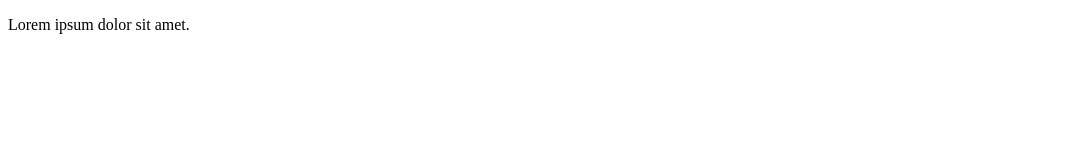
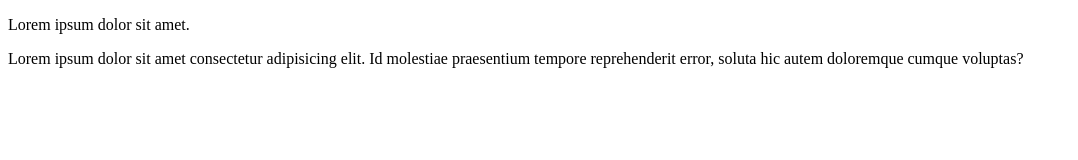
Before and after one commit to Karishmawa/testingfolder, a plain HTML site: page index.html in a window 1280 px wide. Shown: the whole page, without its empty margins (0-1078 px from the left). Drawn offline with Linux system fonts and the light colour scheme.

Commit message:
your message

```diff
--- a/index.html
+++ b/index.html
@@ -7,5 +7,6 @@
 </head>
 <body>
   <p>Lorem ipsum dolor sit amet.</p>
+  <p>Lorem ipsum dolor sit amet consectetur adipisicing elit. Id molestiae praesentium tempore reprehenderit error, soluta hic autem doloremque cumque voluptas?</p>
 </body>
 </html>
```
Also changed, not shown: test.html (+1 -0 lines).
